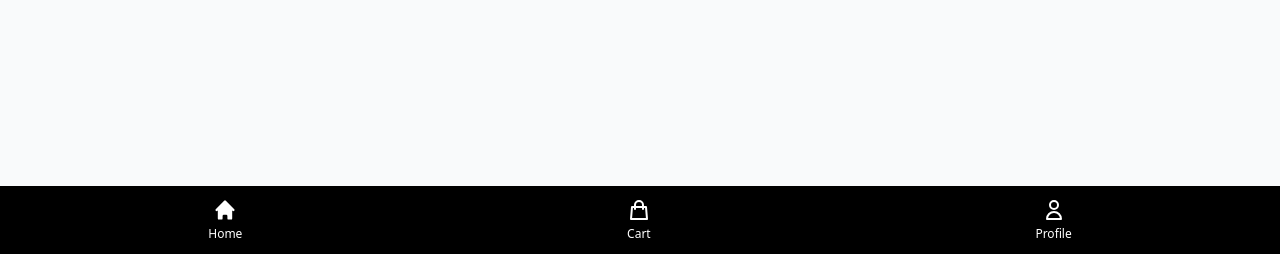
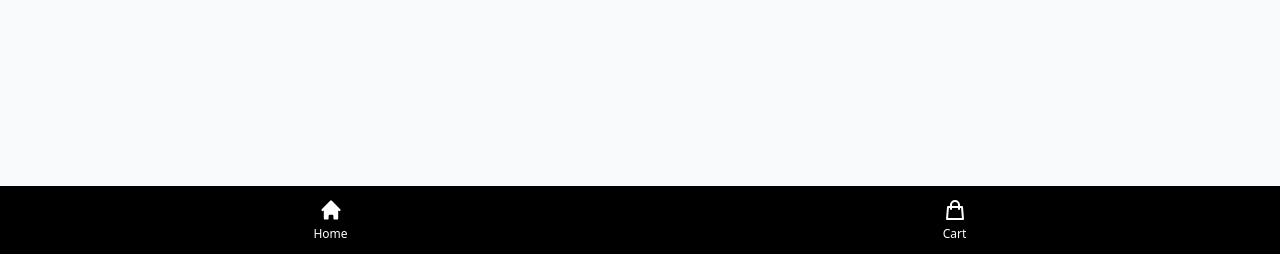
Before and after one commit to 12ali26/hotel-qr-menu, a Django app: template core/templates/core/menu.html in a window 1280 px wide. Shown: the part 546-800 px from the top of the page. Run offline with Django 5.2, Linux system fonts and the light colour scheme; the template is opened without the code that fills it, so the values that code supplies are empty; some libraries are stand-ins or nearby versions.

Commit message:
Remove profile icon from menu page navigation
Removed unnecessary profile icon from the bottom navigation bar
on the customer-facing menu page. Customers don't need profile
functionality when ordering - they only need:
- Menu browsing
- Call waiter button (if enabled)
- Shopping cart

This simplifies the UI and removes confusion.

```diff
--- a/core/templates/core/menu.html
+++ b/core/templates/core/menu.html
@@ -553,12 +553,6 @@
                     <span class="text-xs mt-1">Cart</span>
                     <span x-show="cart.length > 0" class="absolute -top-1 -right-1 bg-red-500 text-white text-xs rounded-full h-4 w-4 flex items-center justify-center" x-text="cart.length"></span>
                 </button>
-                <a href="#" class="flex flex-col items-center">
-                    <svg class="w-6 h-6" fill="none" stroke="currentColor" viewBox="0 0 24 24">
-                        <path stroke-linecap="round" stroke-linejoin="round" stroke-width="2" d="M16 7a4 4 0 11-8 0 4 4 0 018 0zM12 14a7 7 0 00-7 7h14a7 7 0 00-7-7z"/>
-                    </svg>
-                    <span class="text-xs mt-1">Profile</span>
-                </a>
             </div>
         </div>
     </nav>
```
